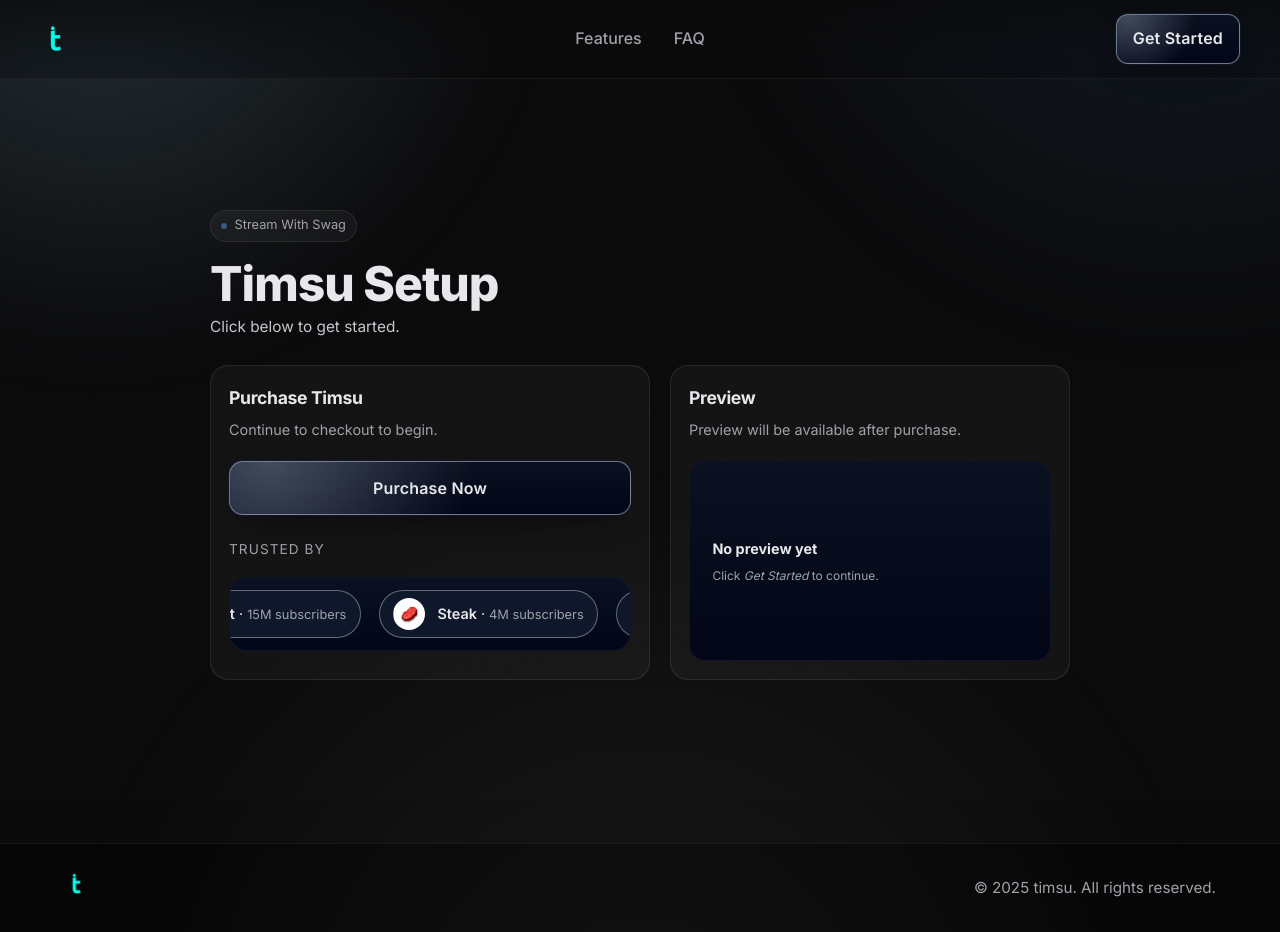
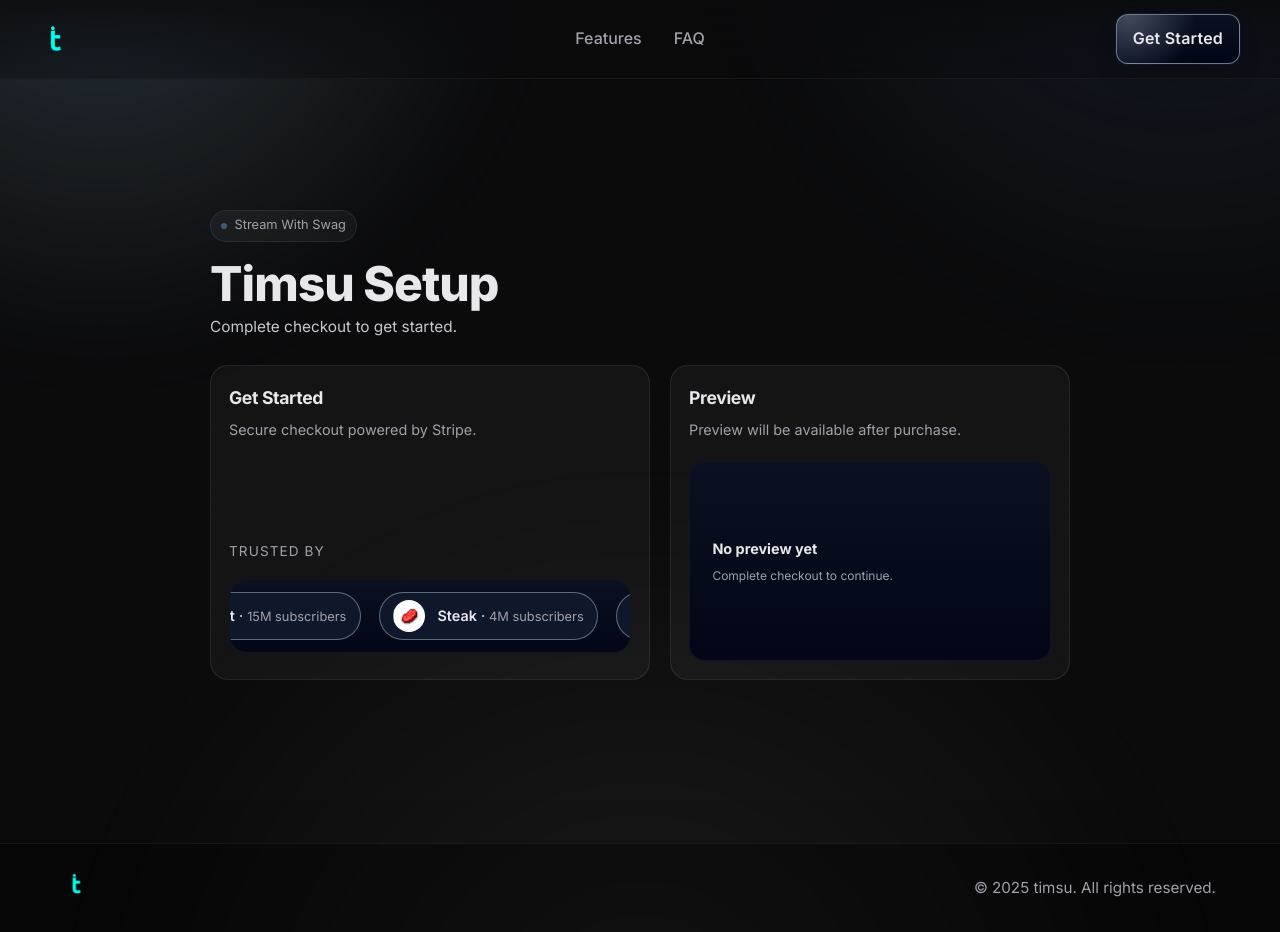
Before and after one commit to drywest/timsusofun, a website: page public/setup.html in a window 1280 px wide. Drawn offline with Linux system fonts and the light colour scheme; animation ran at ten frames a second.

Commit message:
Update setup.html

```diff
--- a/public/setup.html
+++ b/public/setup.html
@@ -80,7 +80,6 @@
     .btn:hover{transform:translateY(-1px); border-color:rgba(255,255,255,.25)}
     .btn:focus-visible{outline:none; box-shadow:0 0 0 4px var(--ring)}
 
-    /* Highlighted primary buttons */
     .btn-primary{
       border-color: rgba(148,163,184,.7);
       background:
@@ -90,7 +89,6 @@
         0 0 0 1px rgba(15,23,42,.9),
         0 14px 35px -18px rgba(0,0,0,.9);
     }
-    .btn[disabled]{opacity:.6; cursor:not-allowed; box-shadow:none; transform:none;}
 
     main{position:relative}
 
@@ -192,33 +190,23 @@
       font-size:.9rem;
     }
 
-    /* New: CTA button layout */
-    .cta-wrap{
+    /* Stripe embed container – keeps spacing consistent */
+    .stripe-wrap{
+      margin-top:.6rem;
       display:flex;
-      flex-direction:column;
-      gap:.9rem;
-      margin-top:.75rem;
-    }
-    .cta-btn{
-      width:100%;
-      justify-content:center;
-      padding:1rem 1.1rem;
-      border-radius:14px;
-      font-size:1rem;
+      justify-content:flex-start;
+      align-items:center;
+      min-height:56px;
     }
 
     /* Clients strip */
-    .clients-section{
-      margin-top:1.5rem;
-    }
+    .clients-section{margin-top:1.5rem;}
     .clients-label{
       font-size:.85rem;
       color:var(--muted);
       letter-spacing:.08em;
       text-transform:uppercase;
     }
-
-    /* Trusted by box – hover glare removed */
     .clients-shell{
       margin-top:1rem;
       border-radius:18px;
@@ -255,10 +243,7 @@
       flex-shrink:0;
     }
     .client-pill strong{font-weight:600;}
-    .client-pill span{
-      font-size:.8rem;
-      color:var(--muted);
-    }
+    .client-pill span{font-size:.8rem;color:var(--muted);}
 
     footer{border-top:1px solid rgba(255,255,255,.06); background:rgba(0,0,0,.35); padding:28px 0; margin-top:2rem}
     .foot{display:grid; grid-template-columns:1fr auto 1fr; align-items:center; gap:16px}
@@ -268,7 +253,6 @@
     .foot a:hover{color:var(--text)}
     .footer-copy{justify-self:end; color:var(--muted); font-size:.95rem}
 
-    /* Preview box (kept) */
     .preview-frame-wrap{
       margin-top:.5rem;
       border-radius:16px;
@@ -293,6 +277,9 @@
     }
     .preview-placeholder b{color:var(--text);}
   </style>
+
+  <!-- Stripe Buy Button script (per your request) -->
+  <script async src="https://js.stripe.com/v3/buy-button.js"></script>
 </head>
 <body id="setup">
   <div class="bg-wrap">
@@ -320,21 +307,19 @@
       <div class="hero-inner">
         <div class="eyebrow" data-animate data-delay="1"><span class="dot"></span>Stream With Swag</div>
         <h1 class="title" data-animate data-delay="2">Timsu Setup</h1>
-        <p class="sub" data-animate data-delay="3">Click below to get started.</p>
+        <p class="sub" data-animate data-delay="3">Complete checkout to get started.</p>
 
         <div class="setup-grid" data-animate data-delay="4">
           <article class="card setup-card">
-            <h2>Purchase Timsu</h2>
-            <p class="muted">Continue to checkout to begin.</p>
+            <h2>Get Started</h2>
+            <p class="muted">Secure checkout powered by Stripe.</p>
 
-            <div class="cta-wrap">
-              <button
-                id="getStartedBtn"
-                type="button"
-                class="btn btn-primary cta-btn"
+            <div class="stripe-wrap">
+              <stripe-buy-button
+                buy-button-id="buy_btn_1Sk4gLRo45hZCdhGIT5MkMn8"
+                publishable-key="pk_live_51RtbuoRo45hZCdhGGmn9RpH5KcF9N89G98RhW7BjqSlND9G6OR0Iuyl5QVAVjrMabuHPA5029f4v7LxxWQiQ37Fk00lgq7kuf9"
               >
-                Purchase Now
-              </button>
+              </stripe-buy-button>
             </div>
 
             <!-- Trusted by -->
@@ -342,7 +327,6 @@
               <div class="clients-label">Trusted by</div>
               <div class="clients-shell" id="clientScroller">
                 <div class="clients-track">
-                  <!-- First loop -->
                   <div class="client-pill">
                     <img src="kreekcraft.png" alt="KreekCraft logo" loading="lazy">
                     <div><strong>KreekCraft</strong> · <span>15M subscribers</span></div>
@@ -387,7 +371,7 @@
             <div class="preview-frame-wrap">
               <div class="preview-placeholder">
                 <b>No preview yet</b>
-                <small>Click <em>Get Started</em> to continue.</small>
+                <small>Complete checkout to continue.</small>
               </div>
             </div>
           </article>
@@ -426,13 +410,6 @@
       });
     });
 
-    // Get Started -> Stripe
-    const STRIPE_URL = "https://buy.stripe.com/3cIbJ3bno0yW07VcHd3ZK04";
-    const getStartedBtn = document.getElementById("getStartedBtn");
-    getStartedBtn.addEventListener("click", () => {
-      window.location.href = STRIPE_URL;
-    });
-
     // Clients auto-scroll (no hover glare)
     (function(){
       const shell = document.getElementById('clientScroller');
@@ -440,13 +417,14 @@
       const track = shell.querySelector('.clients-track');
       if(!track) return;
 
+      const reduceMotion = window.matchMedia('(prefers-reduced-motion: reduce)').matches;
       let isHover = false;
       let lastTime = null;
       let scrollPos = 0;
       let loopWidth = 0;
 
       function recalcLoop(){
-        loopWidth = track.scrollWidth / 2; // because content duplicated
+        loopWidth = track.scrollWidth / 2; // duplicated content
       }
       recalcLoop();
       window.addEventListener('resize', recalcLoop);
@@ -460,7 +438,7 @@
         scrollPos = shell.scrollLeft;
       });
 
-      if(reduceMotionSetup) return; // respect reduced motion
+      if(reduceMotion) return;
 
       function step(ts){
         if(lastTime == null) lastTime = ts;
@@ -468,7 +446,7 @@
         lastTime = ts;
 
         if(!isHover){
-          const speed = 0.03; // px/ms ≈ 30px/s
+          const speed = 0.03;
           scrollPos += dt * speed;
           if(loopWidth > 0 && scrollPos >= loopWidth){
             scrollPos -= loopWidth;
```
